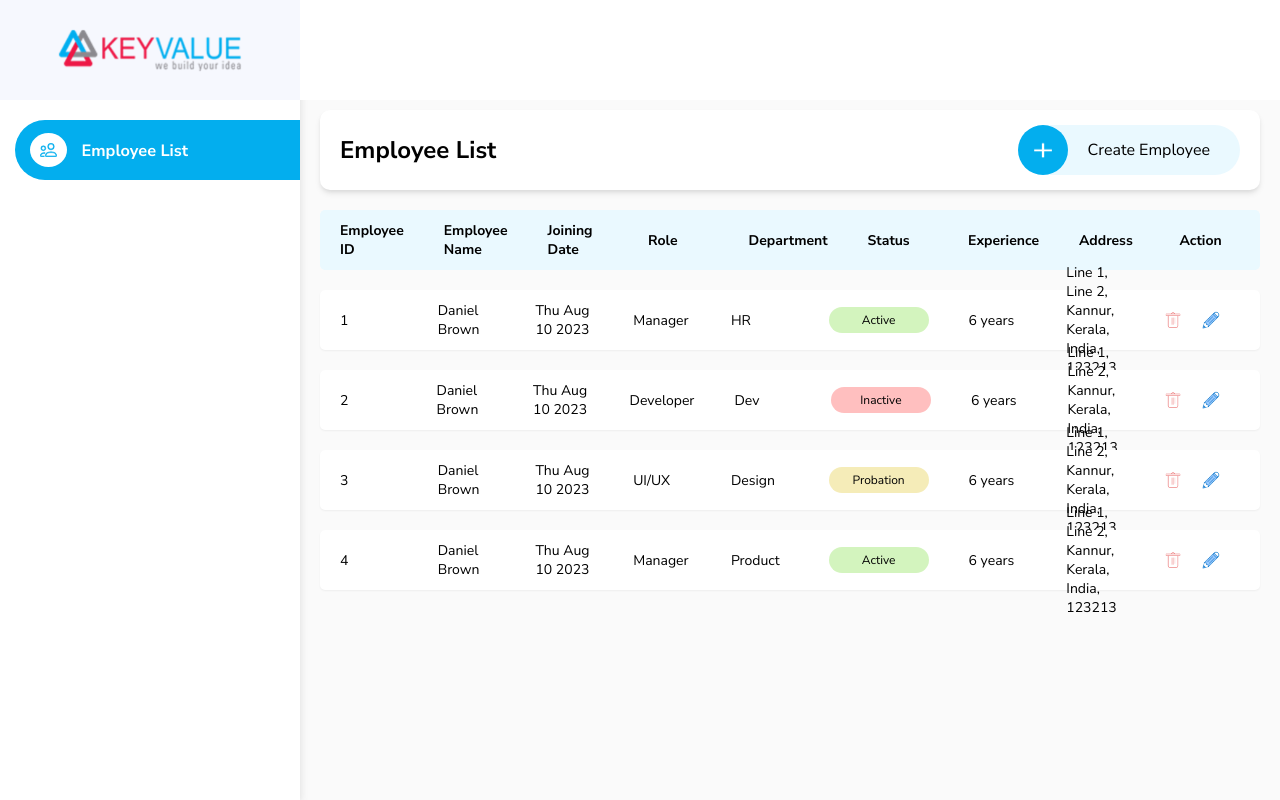
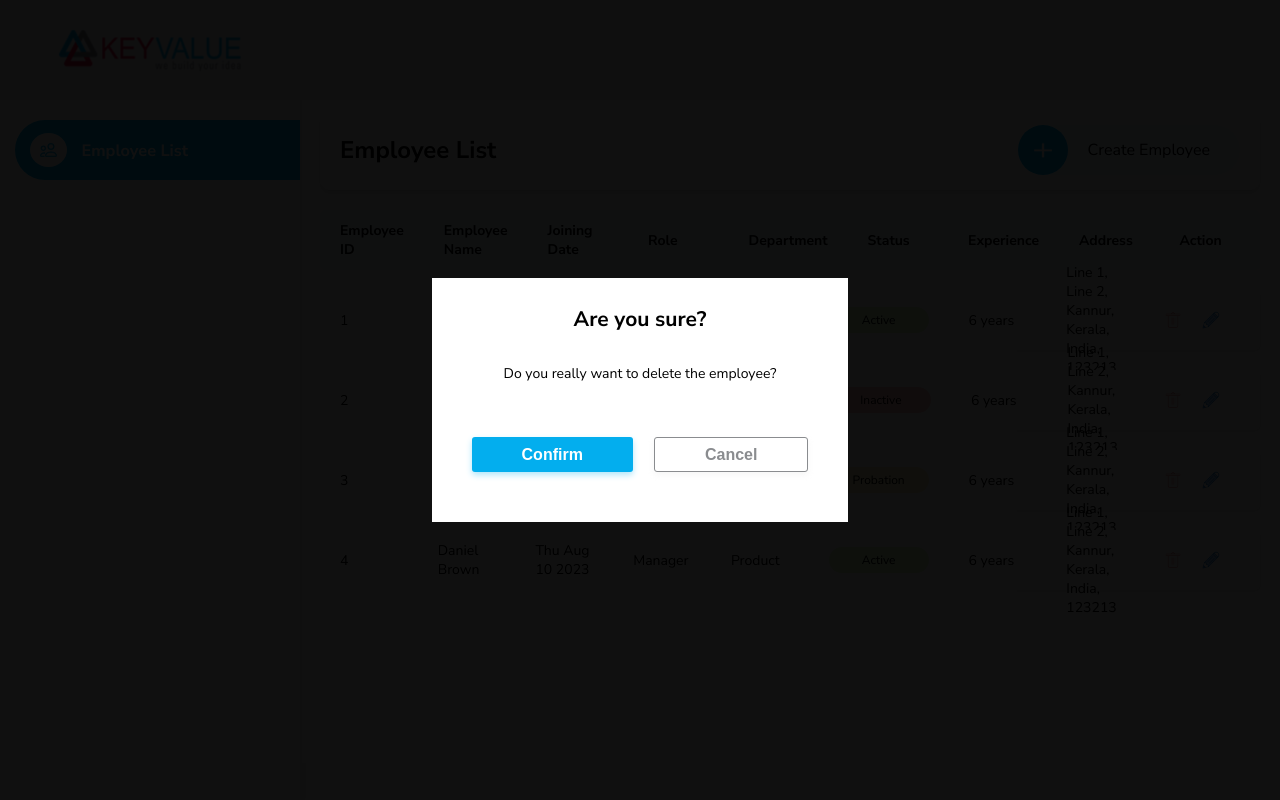
Before and after one commit to amalnathm7/kv-training-frontend, a React (Create React App) app: page /employee in a window 1280 px wide. Built offline with nearby package versions, Linux system fonts and the light colour scheme.

Commit message:
Custom popup changed

```diff
--- a/src/components/popup/CustomPopup.tsx
+++ b/src/components/popup/CustomPopup.tsx
@@ -1,5 +1,4 @@
 import React from 'react';
-import Popup from 'reactjs-popup';
 import './CustomPopup.css';
 import PrimaryButton from '../button/PrimaryButton/PrimaryButton';
 import SecondaryButton from '../button/SecondaryButton/SecondaryButton';
@@ -11,7 +10,7 @@ type PopupPropType = {
 }
 
 const CustomPopup: React.FC<PopupPropType> = (props) => (
-  <Popup open={props.showPopup} onClose={props.onCancel}>
+  <div className='popup-overlay' onClick={(event) => { event.stopPropagation(); }}>
     <div className="popup-content">
       <h2>Are you sure?</h2>
       <p>Do you really want to delete the employee?</p>
@@ -20,7 +19,7 @@ const CustomPopup: React.FC<PopupPropType> = (props) => (
         <SecondaryButton onClick={props.onCancel} type={'button'} label={'Cancel'} />
       </div>
     </div>
-  </Popup>
+  </div>
 );
 
 export default CustomPopup;
```
